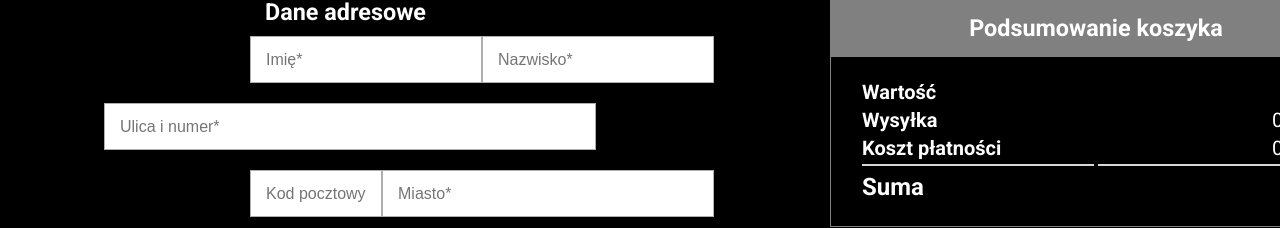
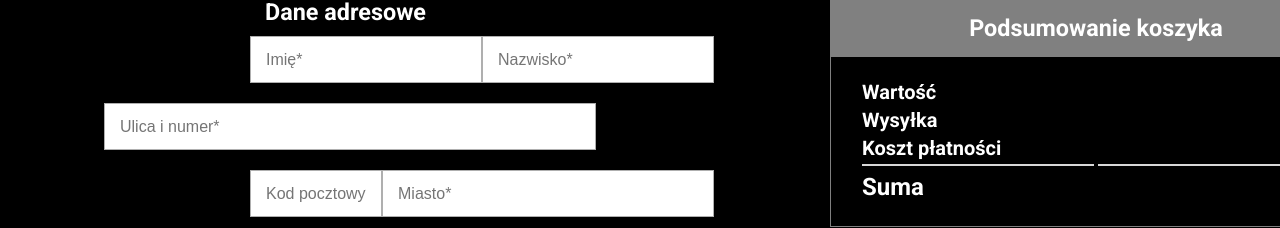
Before and after one commit to mackyyy16/Sklep, an Angular app in the folder WarszatWEB/: page /delivery in a window 1280 px wide. Shown: the part 467-695 px from the top of the page. Built offline with nearby package versions, Linux system fonts and the light colour scheme.

Commit message:
Wyświetlanie wartości w podsumowaniu między stronami

```diff
--- a/WarszatWEB/src/app/shop/basket/basket.component.ts
+++ b/WarszatWEB/src/app/shop/basket/basket.component.ts
@@ -17,7 +17,10 @@ export class BasketComponent implements OnDestroy{
     this.getSum();
   }
   ngOnDestroy(): void {
-    SharedParameters.totalValue=this.totalValue;
+    SharedParameters.globalTotalValue=this.totalValue;
+    SharedParameters.globalTransportCost=this.transportCost;
+    SharedParameters.globalPaymentCost=this.paymentCost;
+    SharedParameters.globalSum=this.sum;
   }
 
   transportValue(value:number){
--- a/WarszatWEB/src/app/shop/delivery/delivery.component.html
+++ b/WarszatWEB/src/app/shop/delivery/delivery.component.html
@@ -56,15 +56,15 @@
                 <tbody>
                     <tr>
                         <th>Wartość</th>
-                        <td>zł</td>
+                        <td>{{sum}}</td>
                     </tr>
                     <tr>
                         <th>Wysyłka</th>
-                        <td>0,00 zł</td>
+                        <td>{{transportCost}}</td>
                     </tr>
                     <tr>
                         <th>Koszt płatności</th>
-                        <td>0,00 zł</td>
+                        <td>{{paymentCost}} zł</td>
                     </tr>
                     <tr>
                         <th>
--- a/WarszatWEB/src/app/shop/delivery/delivery.component.ts
+++ b/WarszatWEB/src/app/shop/delivery/delivery.component.ts
@@ -6,9 +6,8 @@ import { SharedParameters } from '../shared/shared-parameters';
   styleUrls: ['./delivery.component.css']
 })
 export class DeliveryComponent {
-  totalValue: number=SharedParameters.totalValue;
-
-  constructor(){
-
-  }
+  totalValue: number=SharedParameters.globalTotalValue;
+  transportCost: number=SharedParameters.globalTransportCost;
+  paymentCost: number=SharedParameters.globalPaymentCost;
+  sum: number=SharedParameters.globalSum;
 }
--- a/WarszatWEB/src/app/shop/shared/shared-parameters.ts
+++ b/WarszatWEB/src/app/shop/shared/shared-parameters.ts
@@ -3,5 +3,8 @@ import { ShopItem } from "./models/shop-item";
 export class SharedParameters {
     public static storeItems: ShopItem[] = [];
     /* tutaj zrobic nowa zmienna odnosnie sumy*/
-    public static totalValue: number;
+    public static globalTotalValue: number=0;
+    public static globalTransportCost: number=0;
+    public static globalPaymentCost: number=0;
+    public static globalSum: number=0;
 }
```
